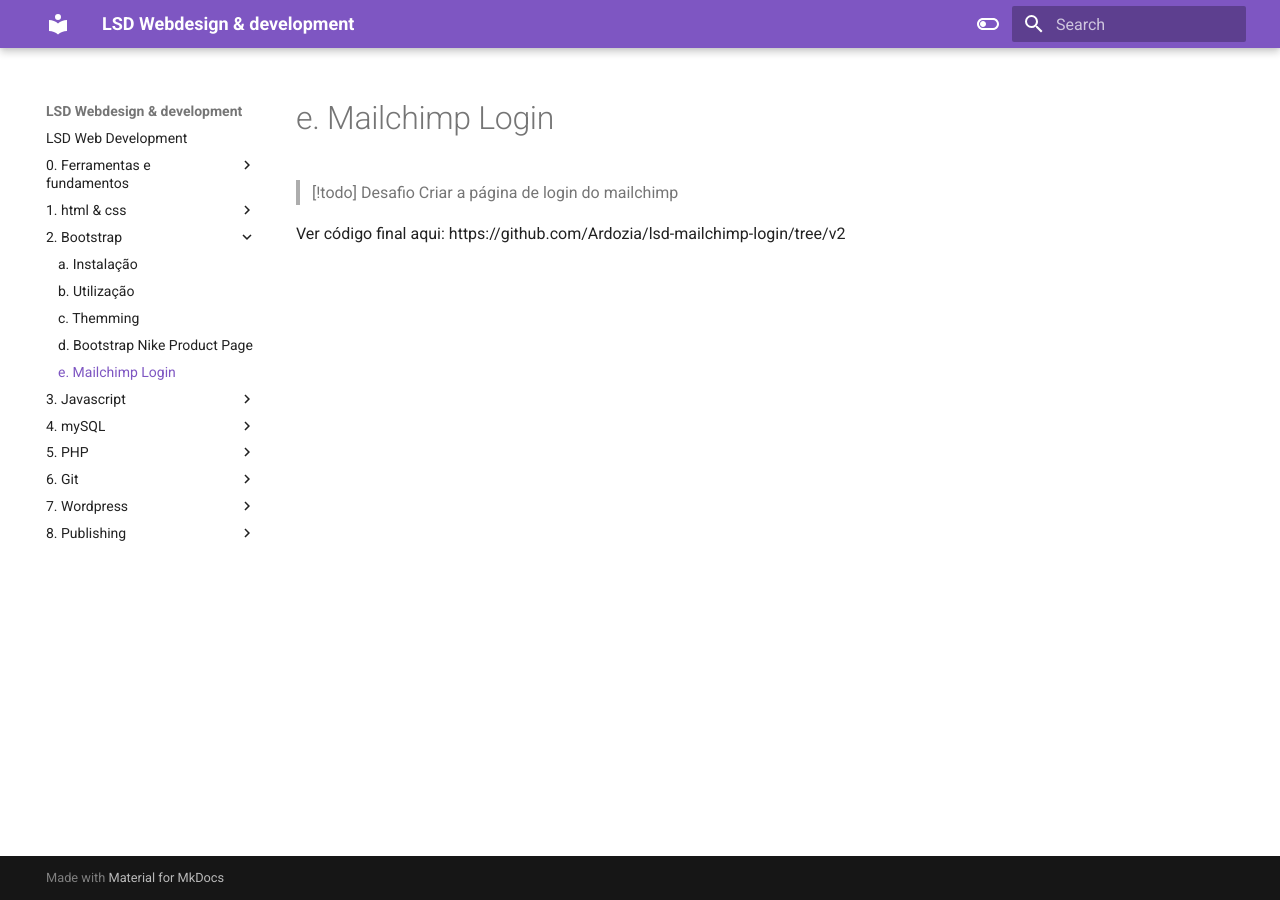
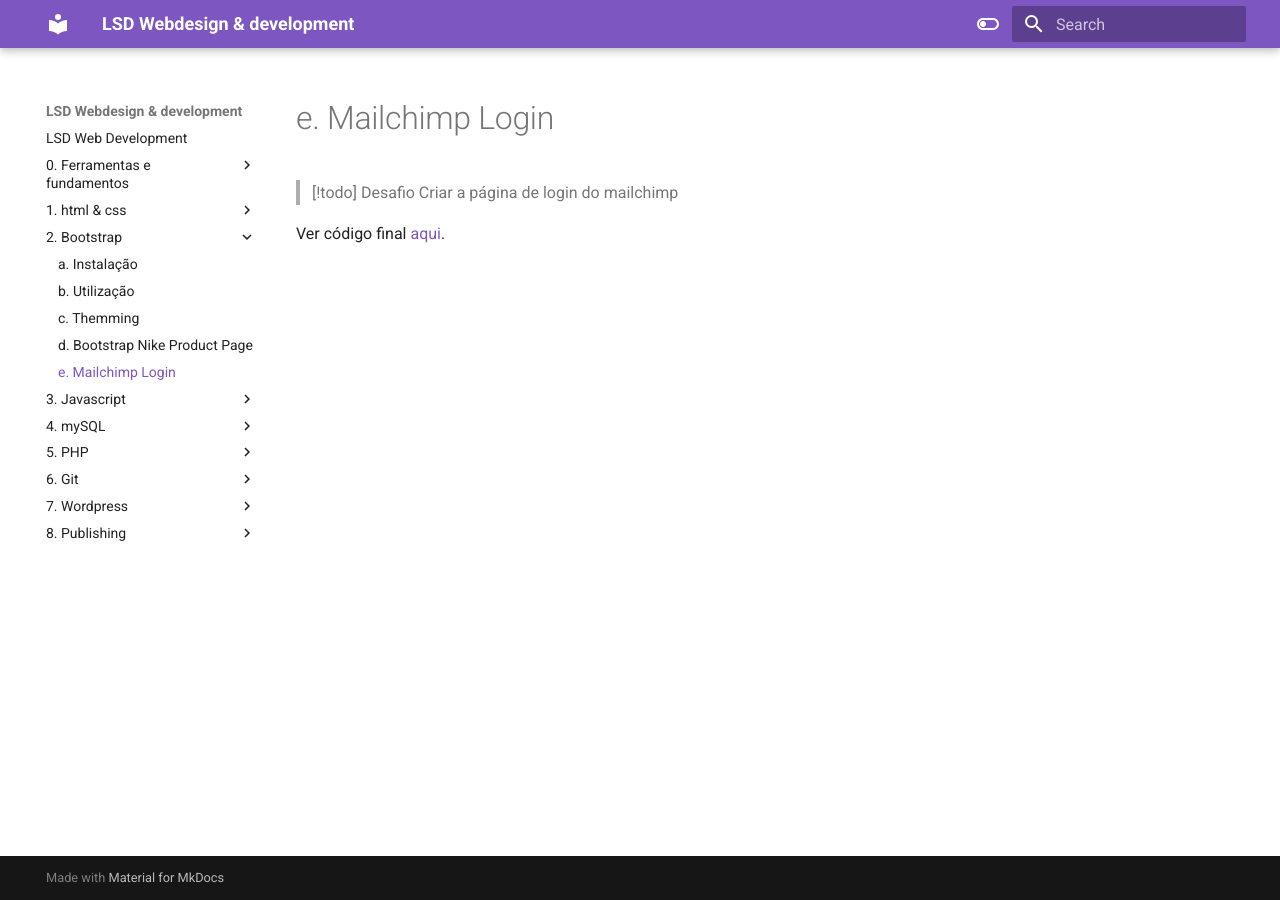
Before and after one commit to hjneves/lsd-docs, an MkDocs documentation site: the page built from docs/2. Bootstrap/e. Mailchimp Login.md, in a window 1280 px wide. Built offline with MkDocs 1.6.1 and Material for MkDocs 9.7.7, drawn with Linux system fonts in a browser that asks for light colours.

Commit message:
Update e. Mailchimp Login.md
link updated

```diff
--- a/docs/2. Bootstrap/e. Mailchimp Login.md
+++ b/docs/2. Bootstrap/e. Mailchimp Login.md
@@ -3,5 +3,4 @@
 > [!todo] Desafio
 > Criar a página de login do mailchimp
 
-Ver código final aqui:
-https://github.com/Ardozia/lsd-mailchimp-login/tree/v2
+Ver código final [aqui](https://github.com/Ardozia/lsd-mailchimp-login/tree/v2).
```
